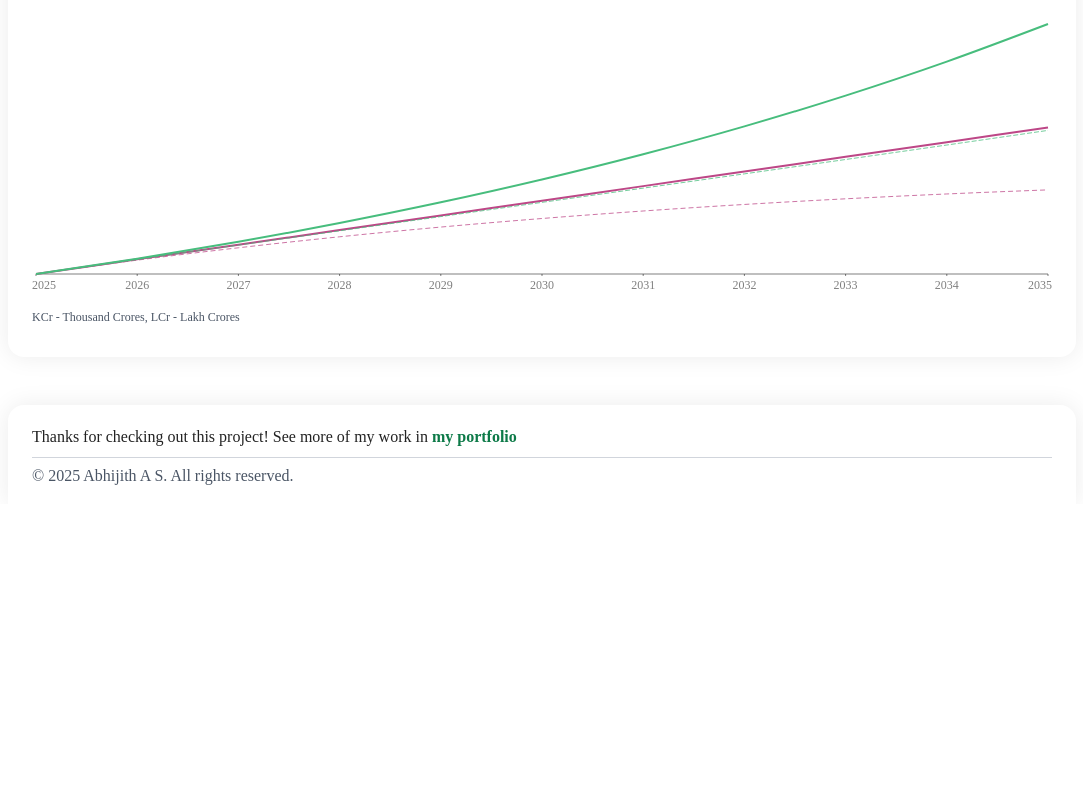
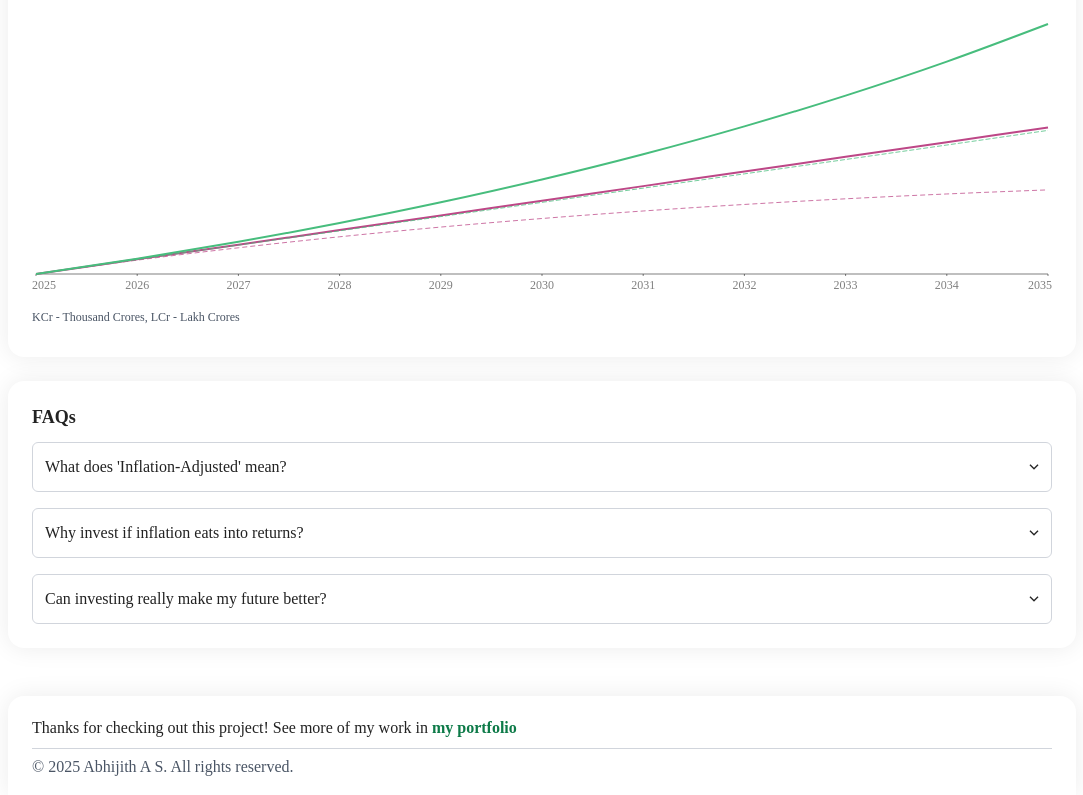
Before and after one commit to thegreatcodebender/investment-calculator, a React (Vite) app: page / in a window 1280 px wide. Shown: the part 1006-1801 px from the top of the page, without its empty margins (98-1181 px from the left). Before the commit the page ends 1510 px from the top, so only its background shows below. Built offline with nearby package versions, Linux system fonts and the light colour scheme; a web font is replaced by a local one.

Commit message:
add FAQs as accordions

```diff
--- a/src/App.tsx
+++ b/src/App.tsx
@@ -4,6 +4,7 @@ import Header from "./components/Header";
 import { InvestmentProvider } from "./context/InvestmentContext";
 import Footer from "./components/Footer";
 import CalculationsAndResults from "./components/CalculationsAndResults";
+import FAQCard from "./components/FAQCard";
 
 const App = () => {
   return (
@@ -19,6 +20,7 @@ const App = () => {
         <InvestmentProvider>
           <CalculationsAndResults />
         </InvestmentProvider>
+        <FAQCard />
       </main>
       <Footer />
     </BrowserRouter>
--- /dev/null
+++ b/src/components/Accordion.tsx
@@ -0,0 +1,79 @@
+import { ReactNode, useEffect, useRef, useState } from "react";
+
+interface AccordionProps {
+  title: string;
+  content: ReactNode | string;
+  id: string;
+  isOpen?: boolean;
+}
+const Accordion = ({ title, content, id, isOpen = false }: AccordionProps) => {
+  const [isExpanded, setIsExpanded] = useState(isOpen);
+  const [height, setHeight] = useState("0px");
+  const contentRef = useRef<HTMLDivElement | null>(null);
+  const resizeTimeoutId = useRef<number | null>(null);
+
+  const handleButtonClick = () => {
+    setIsExpanded((prev) => !prev);
+  };
+
+  useEffect(() => {
+    const resizeContentHeight = () => {
+      if (contentRef.current) {
+        const scrollHeight = contentRef.current.scrollHeight;
+        setHeight(isExpanded ? `${scrollHeight}px` : "0px");
+      }
+    };
+    resizeContentHeight();
+    const windowResizeContentHeight = () => {
+      setHeight("auto");
+      if (resizeTimeoutId.current) clearTimeout(resizeTimeoutId.current);
+      resizeTimeoutId.current = setTimeout(() => {
+        resizeContentHeight();
+        resizeTimeoutId.current = null;
+      }, 100);
+    };
+    window.addEventListener("resize", windowResizeContentHeight);
+    return () => {
+      window.removeEventListener("resize", windowResizeContentHeight);
+    };
+  }, [isExpanded]);
+  return (
+    <div className="not-last:mb-4">
+      <h3>
+        <button
+          className={`w-full p-3 border-1 border-gray-300 text-start font-medium bg-white cursor-pointer motion-safe:transition-all ease-cubic-bezier relative ${
+            isExpanded ? "rounded-t-md border-b-0" : "rounded-md"
+          }`}
+          aria-expanded={true}
+          aria-controls={`accordion-content-${id}`}
+          id={`accordion-button-${id}`}
+          onClick={handleButtonClick}
+        >
+          {title}
+          <span
+            className={`absolute right-2 top-[50%] translate-y-[-50%] block material-symbols-outlined !text-lg !leading-none motion-safe:transition-transform ease-cubic-bezier origin-[center] w-4.5 h-4.5 ${
+              isExpanded ? "-rotate-[90deg]" : "rotate-90"
+            }`}
+          >
+            chevron_right
+          </span>
+        </button>
+      </h3>
+      <div
+        className={`motion-safe:transition-all ease-cubic-bezier border-gray-300 rounded-b-md overflow-hidden${
+          isExpanded ? " border-1" : " border-0"
+        }`}
+        aria-labelledby={`accordion-button-${id}`}
+        aria-hidden={!isExpanded}
+        role="region"
+        id={`accordion-content-${id}`}
+        ref={contentRef}
+        style={{ height }}
+      >
+        <div className="p-3 pb-4 text-gray-600">{content}</div>
+      </div>
+    </div>
+  );
+};
+
+export default Accordion;
--- a/src/components/Card.tsx
+++ b/src/components/Card.tsx
@@ -6,6 +6,7 @@ const Card = ({
   className,
   children,
   cardRef,
+  ariaHidden = false,
 }: PropsWithChildren<CardProps>) => {
   return (
     <div
@@ -13,6 +14,7 @@ const Card = ({
         className ? className : ""
       } shadow-card p-6 rounded-2xl border-[rgba(13,122,72,0.01)]`}
       ref={cardRef}
+      aria-hidden={ariaHidden}
     >
       {children}
     </div>
--- /dev/null
+++ b/src/components/FAQCard.tsx
@@ -0,0 +1,147 @@
+import Accordion from "./Accordion";
+import Card from "./Card";
+import { RupeeIcon } from "./Icons";
+import { TBODY, TD, TH, THEAD, TR } from "./Table";
+
+const FAQCard = () => {
+  return (
+    <Card className="max-lg:mt-8 min-w-[300px] mt-6">
+      <h3 className="mb-0.5 text-lg font-semibold leading-snug">FAQs</h3>
+      <div className="mt-3">
+        {/* Accordion 1 */}
+        <Accordion
+          id="faq-1"
+          title="What does 'Inflation-Adjusted' mean?"
+          content={
+            <>
+              <p className="mb-2">
+                This value tells you what your future investment is truly worth
+                in today's purchasing power.
+              </p>
+              <p className="font-semibold mb-1">Example: </p>
+              <p className="flex flex-wrap">
+                Invest INR 10L today at 6% return for 10 years, and inflation
+                rate is 5.7%. After 10 years:
+              </p>
+              <div className="flex justify-center">
+                <table className="mt-3 border-collapse">
+                  <THEAD>
+                    <TR>
+                      <TH haveBorder={false}>
+                        <span className="sr-only">Value type</span>
+                      </TH>
+                      <TH>Without investment</TH>
+                      <TH>With investment</TH>
+                    </TR>
+                  </THEAD>
+                  <TBODY>
+                    <TR>
+                      <TH>Nominal value</TH>
+                      <TD>
+                        <p className="flex gap-0.5 items-center justify-center">
+                          <RupeeIcon className="h-2.5" />
+                          10L
+                        </p>
+                      </TD>
+                      <TD>
+                        <span className="flex gap-1 items-start leading-none justify-center">
+                          <p className="flex gap-0.5 items-center justify-center">
+                            <RupeeIcon className="h-2.5" />
+                            18.9L
+                          </p>
+                          <span className="text-primary text-xs font-semibold">
+                            +89%
+                          </span>
+                        </span>
+                      </TD>
+                    </TR>
+                    <TR>
+                      <TH>Inflation-Adjusted</TH>
+                      <TD>
+                        <p className="flex gap-0.5 items-center justify-center">
+                          <RupeeIcon className="h-2.5" />
+                          5.74L
+                        </p>
+                      </TD>
+                      <TD>
+                        <span className="flex gap-1 items-start leading-none justify-center">
+                          <p className="flex gap-0.5 items-center justify-center">
+                            <RupeeIcon className="h-2.5" />
+                            10.45L
+                          </p>
+                          <span className="text-primary text-xs font-semibold">
+                            +82%
+                          </span>
+                        </span>
+                      </TD>
+                    </TR>
+                  </TBODY>
+                </table>
+              </div>
+              <p className="mt-3">
+                As you see, your money maintains its purchasing power. After 10
+                years, you can buy a car equivalent to today's INR 10L model,
+                NOT one worth INR 18.9L today. Without investing, that same INR
+                10L would shrink to INR 5.74L.
+              </p>
+              <p className="mt-2">
+                Inflation-adjusted value is included not to demotivate you, but
+                to set realistic expectations — because smart investing is about
+                growing wealth after beating inflation.
+              </p>
+            </>
+          }
+        />
+        {/* Accordion 2 */}
+        <Accordion
+          id="faq-2"
+          title="Why invest if inflation eats into returns?"
+          content={
+            <>
+              <p className="mb-2">
+                Because not investing is a guaranteed loss!
+              </p>
+              <p className="mb-2">Compare:</p>
+              <ul className="list-disc ps-8">
+                <li className="mb-1">
+                  Invest INR 10L (6% return, 6% inflation):
+                  <br />
+                  Future value: INR 18.19L → Real value: INR 10.45L (today's
+                  money).
+                </li>
+                <li>
+                  Don't invest:
+                  <br />
+                  Future value: INR 10L → Real value: INR 5.74L (money rots due
+                  to inflation).
+                </li>
+              </ul>
+              <p className="mt-3">
+                Investing preserves your wealth; doing nothing halves it.
+              </p>
+            </>
+          }
+        />
+        {/* Accordion 3 */}
+        <Accordion
+          id="faq-4"
+          title="Can investing really make my future better?"
+          content={
+            <>
+              <p className="mb-2">
+                Yes, it can! Investing is like planting a seed that grows over
+                time. The earlier you start, the more your money can build up,
+                thanks to something called compound growth—where your earnings
+                make more earnings. It’s not a quick fix, but it can give you
+                money for retirement, emergencies, or even to pass on to your
+                family. Waiting too long makes it harder to get ahead.
+              </p>
+            </>
+          }
+        />
+      </div>
+    </Card>
+  );
+};
+
+export default FAQCard;
--- a/src/components/GenerateImageButton.tsx
+++ b/src/components/GenerateImageButton.tsx
@@ -240,11 +240,11 @@ const GenerateImageButton = ({
 
   return (
     <Button
-      btnType="secondary"
+      btnType="primary"
       onClick={generateResultImage}
       isDisabled={isLoading}
     >
-      Download My Plan
+      Save as image
     </Button>
   );
 };
--- a/src/components/ResultCard.tsx
+++ b/src/components/ResultCard.tsx
@@ -185,11 +185,12 @@ const ResultCard = ({
             </p>
           ))}
       </div>
-      {/* Action button */}
-      <div className="flex flex-wrap gap-3 items-center justify-center mt-6">
-        <Button btnType="primary" onClick={handleCopyLink}>
-          {copyBtnText}
-        </Button>
+      {/* Action buttons */}
+      <div className="flex flex-col items-center mt-6">
+        <h3 className="mb-3 text-sm uppercase font-semibold inline-block leading-none">
+          Share your investment plan
+        </h3>
+        <div className="flex flex-wrap gap-3 items-center justify-center">
           <GenerateImageButton
             pieData={pieData}
             investmentState={investmentState}
@@ -198,6 +199,10 @@ const ResultCard = ({
             inflationAdjustedValue={inflationAdjustedValue}
             isGoalSelected={isGoalSelected}
           />
+          <Button btnType="primary" onClick={handleCopyLink}>
+            {copyBtnText}
+          </Button>
+        </div>
       </div>
     </Card>
   );
--- /dev/null
+++ b/src/components/Table.tsx
@@ -0,0 +1,41 @@
+import { PropsWithChildren } from "react";
+
+interface CommonProps {
+  haveBorder?: boolean;
+}
+
+export const TR: React.FC<PropsWithChildren> = ({ children }) => {
+  return <tr>{children}</tr>;
+};
+
+export const THEAD: React.FC<PropsWithChildren> = ({ children }) => {
+  return <thead>{children}</thead>;
+};
+
+export const TBODY: React.FC<PropsWithChildren> = ({ children }) => {
+  return <tbody>{children}</tbody>;
+};
+
+export const TD: React.FC<PropsWithChildren> = ({ children }) => {
+  return (
+    <td className="border-1 p-2 align-middle" align="left">
+      {children}
+    </td>
+  );
+};
+
+export const TH: React.FC<PropsWithChildren<CommonProps>> = ({
+  children,
+  haveBorder = true,
+}) => {
+  return (
+    <th
+      className={`p-2 align-middle font-semibold${
+        haveBorder ? " border-1" : ""
+      }`}
+      align="left"
+    >
+      {children}
+    </th>
+  );
+};
--- a/src/types/card.ts
+++ b/src/types/card.ts
@@ -5,6 +5,7 @@ export interface CardProps {
   bgColor?: string;
   className?: string;
   cardRef?: Ref<HTMLDivElement>;
+  ariaHidden?: boolean;
 }
 
 export interface ResultCardProps extends InvestmentState {
```
Lines whose indentation alone changed are shown as unchanged.
